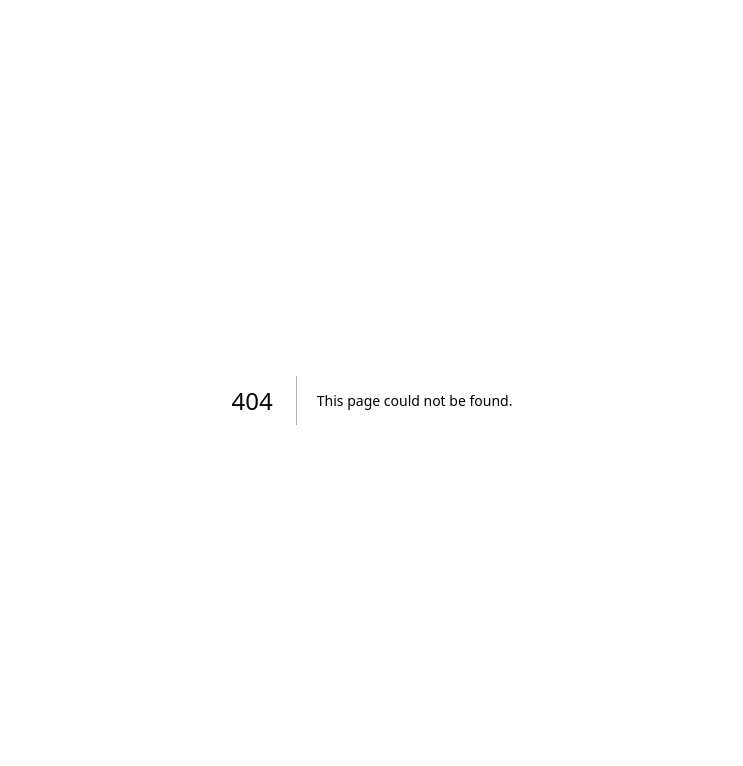
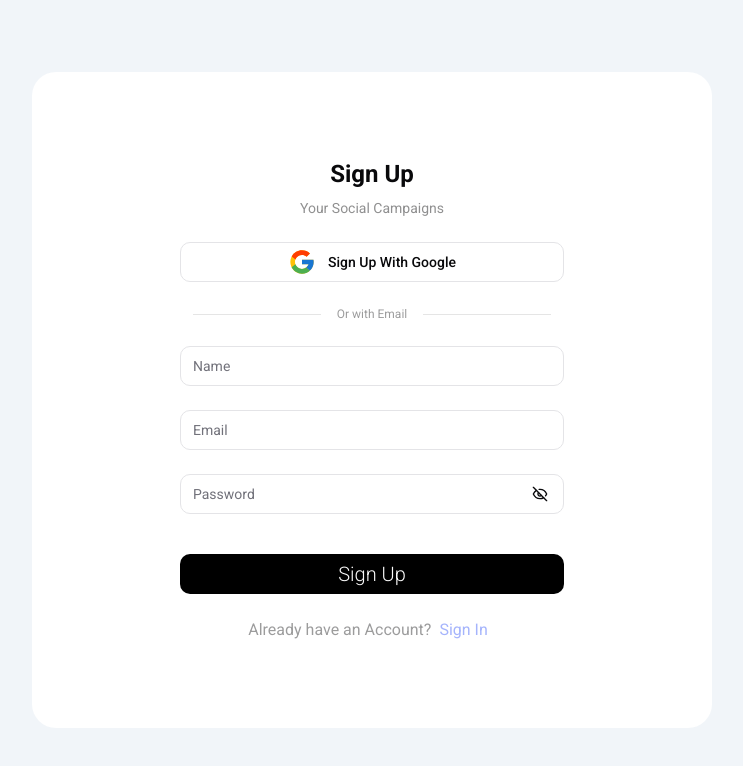
Before and after one commit to SidneyRoberto9/aka-job-fullstack-developer, a Next.js app in the folder client/: page /register in a window 1280 px wide. Before the commit this address had no page. Shown: the top 766 px of the page, without its empty margins (268-1011 px from the left). Built offline with nearby package versions, Linux system fonts and the light colour scheme; no server answers.

Commit message:
✨ feat: Create Register Page

```diff
--- /dev/null
+++ b/client/src/app/register/layout.tsx
@@ -0,0 +1,15 @@
+import { PropsWithChildren } from 'react';
+import { Metadata } from 'next';
+
+import { isAuthenticateRedirect } from '@/server/auth';
+import { CenterBox } from '@/components/CenterBox';
+
+export const metadata: Metadata = {
+  title: 'Sign Up | AKASOFT - Cotação do Dólar',
+};
+
+export default async function Layout({ children }: PropsWithChildren) {
+  await isAuthenticateRedirect();
+
+  return <CenterBox>{children}</CenterBox>;
+}
--- /dev/null
+++ b/client/src/app/register/page.tsx
@@ -0,0 +1,39 @@
+import Link from 'next/link';
+
+import { GoogleButton } from '@/components/GoogleButton';
+import { RegisterForm } from '@/components/forms/registerForm';
+
+export default function Page() {
+  return (
+    <article className="flex items-center justify-center flex-col gap-6 max-w-72 w-72 md:w-96 md:max-w-96">
+      <section className="text-center flex flex-col gap-2">
+        <h1 className="font-semibold text-2xl">Sign Up</h1>
+        <p className="text-sm opacity-45">Your Social Campaigns</p>
+      </section>
+
+      <section className="w-full flex items-center justify-center">
+        <GoogleButton text="Sign Up With Google" />
+      </section>
+
+      <div className="flex w-full items-center justify-center">
+        <span className="border-b border-black opacity-10 w-1/3" />
+        <p className="px-2 md:px-4 opacity-40 text-xs">Or with Email</p>
+        <span className="border-b border-black opacity-10 w-1/3" />
+      </div>
+
+      <RegisterForm />
+
+      <section className="flex item-center justify-center gap-2 ">
+        <div>
+          <span className="opacity-40">Already have an Account?</span>
+          <Link
+            href="/"
+            className="text-indigo-300 mx-2 py-0 my-0 border-b border-transparent hover:border-b hover:border-indigo-300"
+          >
+            Sign In
+          </Link>
+        </div>
+      </section>
+    </article>
+  );
+}
```
